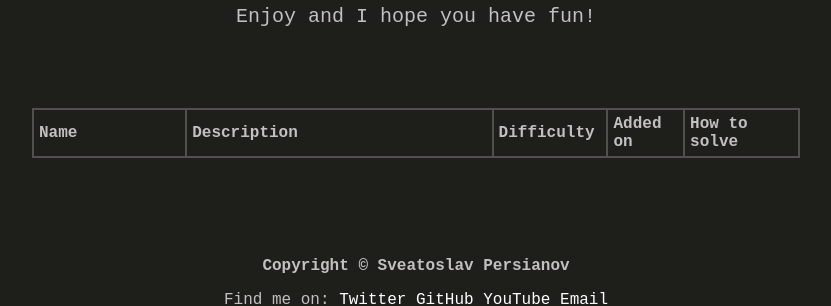
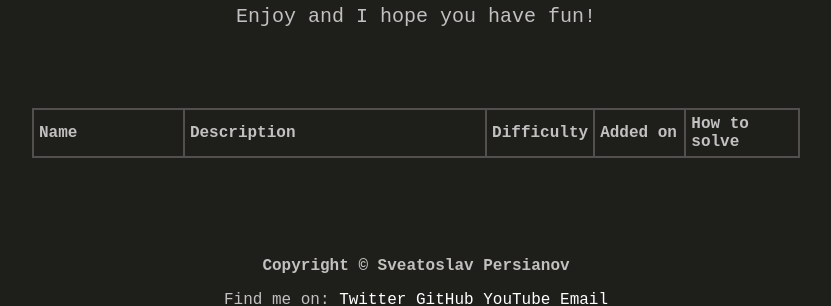
Before and after one commit to num1r0/num1r0.github.io, a Jekyll site: the page built from crackme-challenges.html, in a window 1280 px wide. Shown: the part 422-728 px from the top of the page, without its empty margins (224-1055 px from the left). Built offline with Jekyll 4.4.1, drawn with Linux system fonts in a browser that asks for light colours.

Commit message:
new column width changes

```diff
--- a/_layouts/crackme.html
+++ b/_layouts/crackme.html
@@ -12,8 +12,8 @@ layout: default
             <tr>
                 <th width="20%">Name</th>
                 <th width="40%">Description</th>
-                <th width="15%">Difficulty</th>
-                <th width="10%">Added on</th>
+                <th width="13%">Difficulty</th>
+                <th width="12%">Added on</th>
                 <th width="15%">How to solve</th>
             </tr>
         </thead>
```
